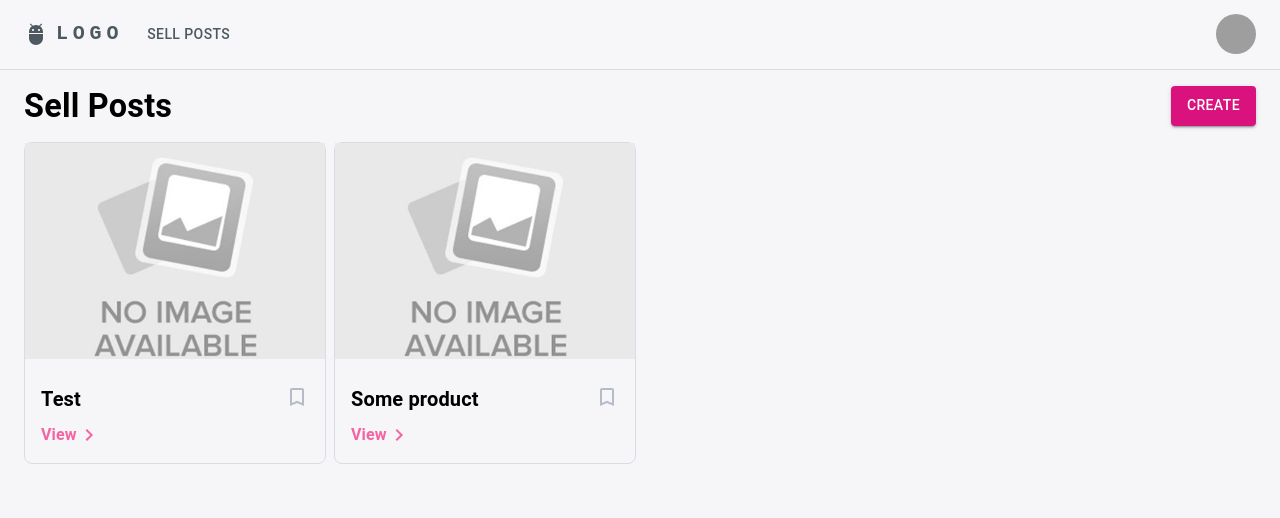
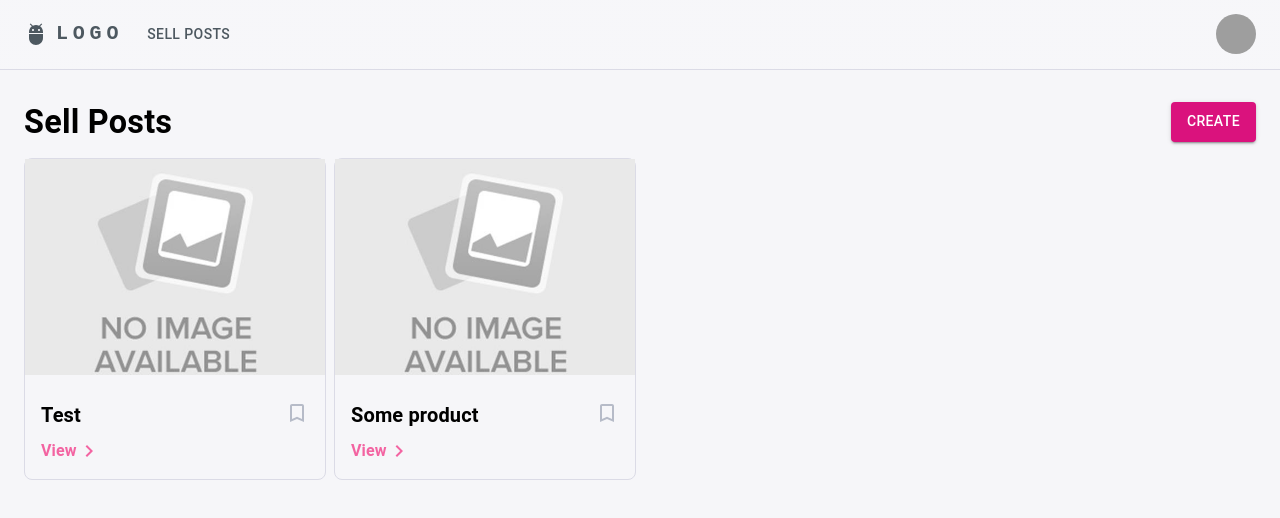
Before and after one commit to Acrylic125/bookmark-pet-project, a Next.js app: page / in a window 1280 px wide. Shown: the top 518 px of the page. Built offline with nearby package versions, Linux system fonts and the light colour scheme; grey boxes are pictures that could not be loaded.

Commit message:
feat: add more vertical spacing

```diff
--- a/src/pages/index.tsx
+++ b/src/pages/index.tsx
@@ -152,7 +152,12 @@ export default function Home() {
       </Head>
       <main>
         <MainLayout>
-          <Container maxWidth="xl">
+          <Container
+            sx={{
+              paddingY: ({ spacing }) => spacing(2),
+            }}
+            maxWidth="xl"
+          >
             <Stack
               sx={{
                 paddingY: ({ spacing }) => spacing(2),
```
